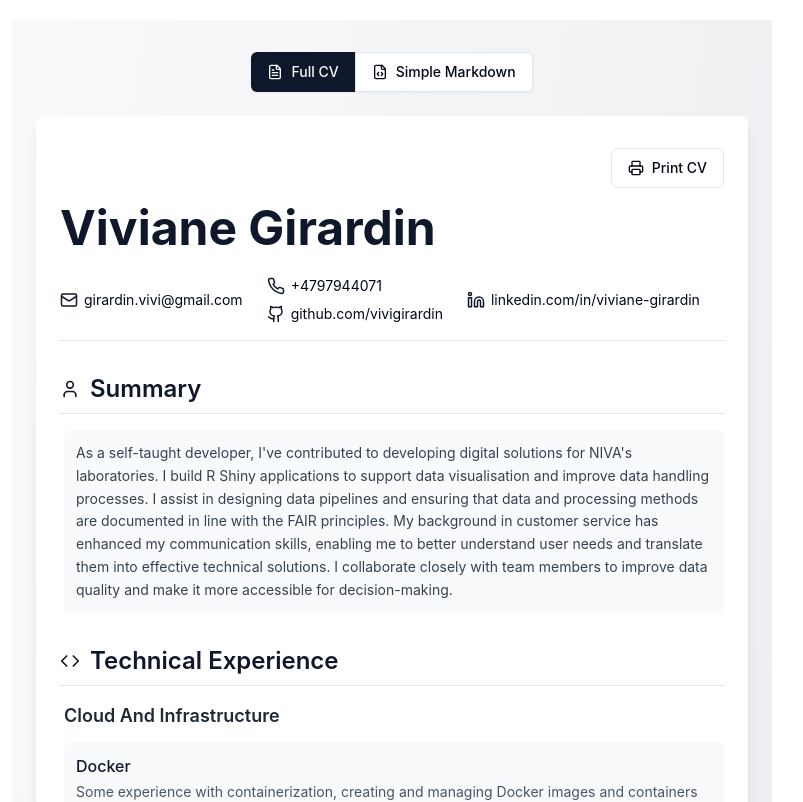
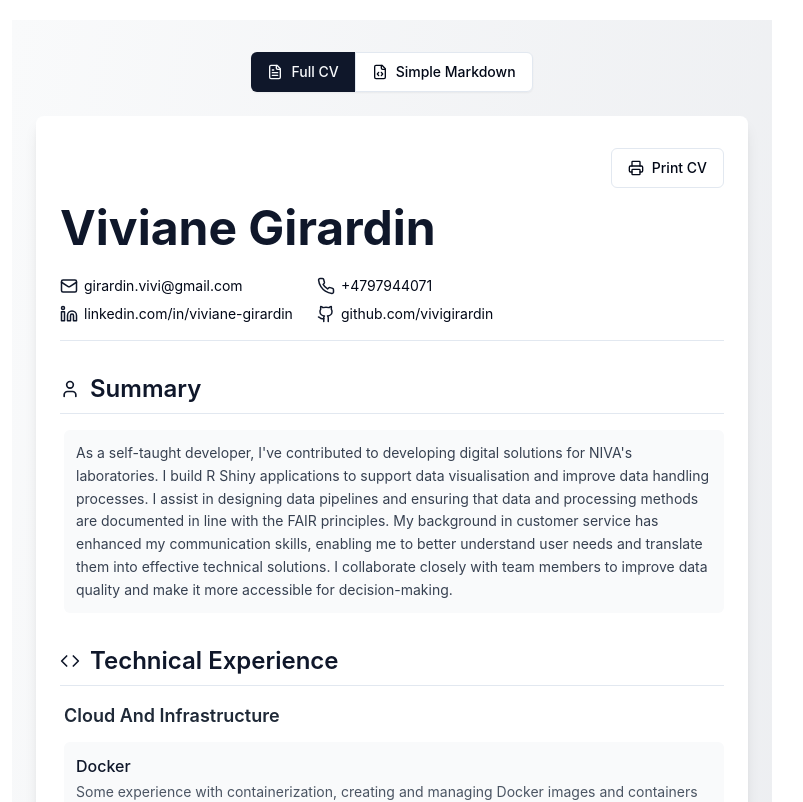
Before and after one commit to vivigirardin/viviane-cv, a React (Vite) app: page /#/ in a window 1280 px wide. Shown: the top 802 px of the page, without its empty margins (8-811 px from the left). Built offline with nearby package versions, Linux system fonts and the light colour scheme.

Commit message:
feat: Add LinkedIn link to header
Adds the LinkedIn link to the header component, positioned below the email address.

```diff
--- a/src/components/cv/Header.tsx
+++ b/src/components/cv/Header.tsx
@@ -19,10 +19,17 @@ export function Header({ name, tagline, contacts }: HeaderProps) {
       <p className="text-xl mb-6 print:mb-3 text-muted-foreground italic">{tagline}</p>
 
       <div className="flex flex-wrap justify-start gap-6 text-sm">
-        <a href={`mailto:${contacts.email}`} className="flex items-center gap-1.5 hover:text-primary transition-colors">
-          <Mail className="text-primary" size={18} />
-          <span>{contacts.email}</span>
-        </a>
+        <div className="flex flex-col items-start gap-2">
+          <a href={`mailto:${contacts.email}`} className="flex items-center gap-1.5 hover:text-primary transition-colors">
+            <Mail className="text-primary" size={18} />
+            <span>{contacts.email}</span>
+          </a>
+
+          <a href={`https://${contacts.linkedin}`} target="_blank" rel="noopener noreferrer" className="flex items-center gap-1.5 hover:text-primary transition-colors">
+            <Linkedin className="text-primary" size={18} />
+            <span>{contacts.linkedin}</span>
+          </a>
+        </div>
 
         <div className="flex flex-col items-start gap-2">
           <a href={`tel:${contacts.phone}`} className="flex items-center gap-1.5 hover:text-primary transition-colors">
@@ -35,11 +42,6 @@ export function Header({ name, tagline, contacts }: HeaderProps) {
             <span>{contacts.github}</span>
           </a>
         </div>
-
-        <a href={`https://${contacts.linkedin}`} target="_blank" rel="noopener noreferrer" className="flex items-center gap-1.5 hover:text-primary transition-colors">
-          <Linkedin className="text-primary" size={18} />
-          <span>{contacts.linkedin}</span>
-        </a>
       </div>
     </div>
   );
```
